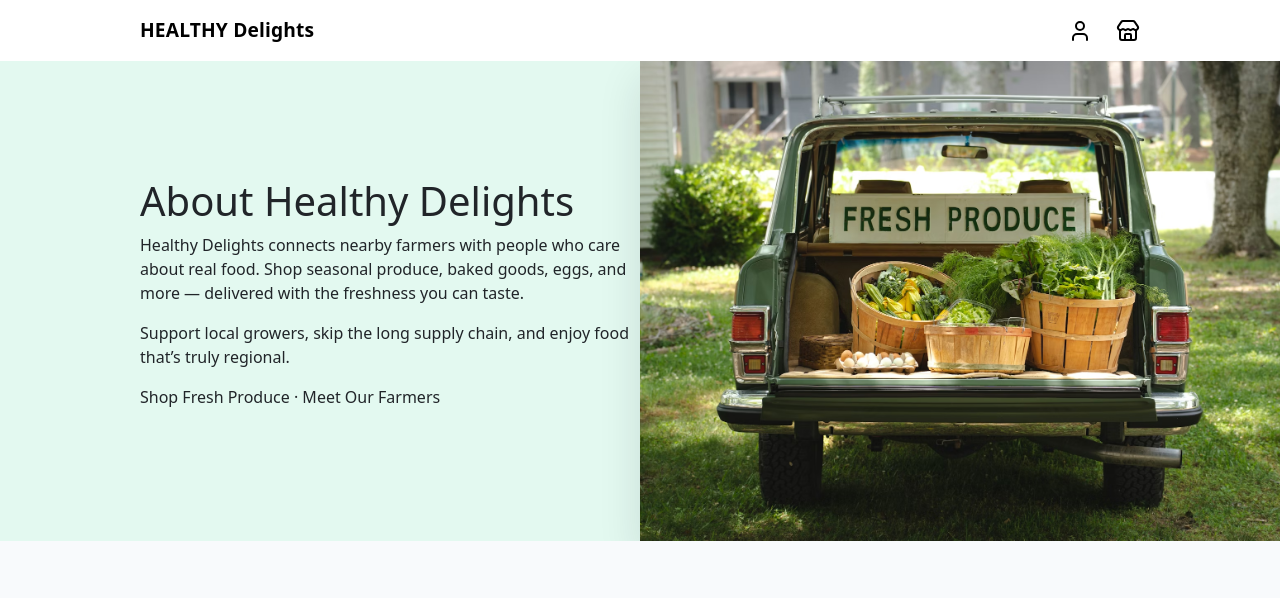
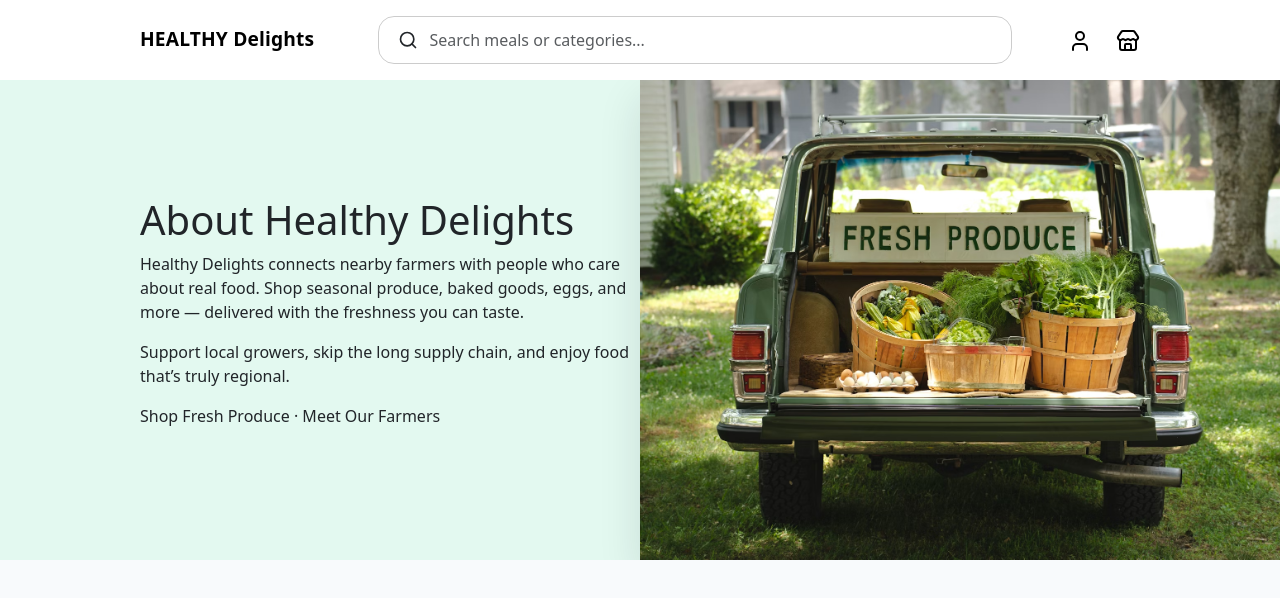
Before and after one commit to dobirr/cs-sl-mern-foundation, a website built with Vite: page client/index.html in a window 1280 px wide. Built offline with nearby package versions, Linux system fonts and the light colour scheme.

Commit message:
feat(client/header): add search bar with view and styling

```diff
--- a/client/src/main.js
+++ b/client/src/main.js
@@ -20,16 +20,24 @@ function render(pathname = window.location.pathname) {
   document.querySelector('#root').innerHTML = `
     <div class="app-shell">
       <header class="py-3 bg-white">
-        <div class="container-fluid d-flex justify-content-between align-items-center">
-          <span class="brand">
+        <div class="container-fluid d-flex align-items-center gap-5">
+          <span class="brand me-3">
             <a href="/" data-link class="text-decoration-none">HEALTHY Delights</a>
           </span>
-          <nav class="d-flex gap-4">
-            <a class="login" href="/login" data-link class="text-decoration-none">
-              <i data-lucide="user"></i>
+          <div class="search flex-grow-1">
+            <form role="search">
+              <div class="input-group d-flex align-items-center">
+                <i class="search-ico" data-lucide="search"></i>
+                <input type="search" class="form-control" placeholder="Search meals or categories..." aria-label="Search" />
+              </div>
+            </form>
+          </div>
+          <nav class="d-flex gap-4 ms-2">
+            <a class="login" href="/login" data-link class="text-decoration-none d-flex align-items-center gap-1">
+              <i class="user-ico" data-lucide="user"></i>
             </a>
             <a class="cart" href="/cart" data-link class="text-decoration-none d-flex align-items-center gap-1">
-              <i data-lucide="store"></i>
+              <i class="user-store" data-lucide="store"></i>
             </a>
           </nav>
         </div>
--- a/client/src/style.css
+++ b/client/src/style.css
@@ -61,7 +61,33 @@ header nav svg {
   width: 1.5rem;
 }
 
-/* Toasts */
+/* search */
+.search {
+  border: 1px solid rgba(0,0,0, 0.2);
+  padding: 0.3rem 0.2rem 0.3rem 1.2rem;
+  border-radius: 1rem;
+}
+.search input {
+  border: none;
+  &:focus {
+    outline: none;
+    border-color: transparent;
+    box-shadow: none;
+  }
+}
+.search button {
+  all: unset;
+  cursor: pointer;
+  display: inline-flex;
+  align-items: center;
+  font-size: 0.8rem;
+  font-weight: 600;
+}
+.search .search-ico {
+  width: 1.25rem;
+}
+
+  /* Toasts */
 .toast-container {
   position: fixed;
   bottom: 16px;
```
